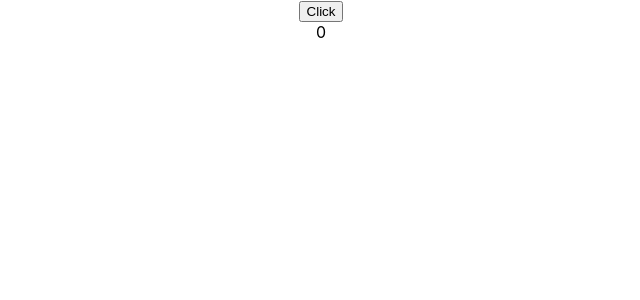
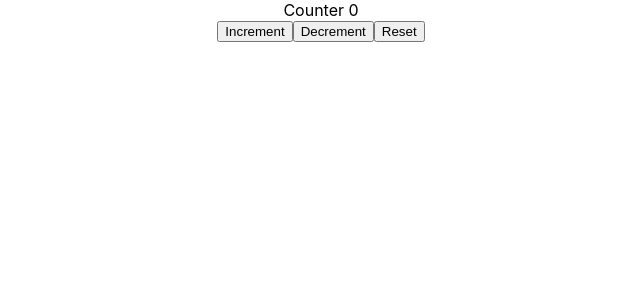
Before and after one commit to hardikd-zignuts/React-Practice, a React (Create React App) app: page / in a window 1280 px wide. Shown: the top 300 px of the page, without its empty margins (319-959 px from the left). Built offline with nearby package versions, Linux system fonts and the light colour scheme.

Commit message:
State Handling With UseReducer

```diff
--- a/src/App.js
+++ b/src/App.js
@@ -1,11 +1,11 @@
 import "./App.css";
-import TitleEffect from "./components/TitleEffect";
+import CounterReducer from "./components/CounterReducer";
 
 function App() {
   return (
     <>
       <div className="App">
-        <TitleEffect />
+        <CounterReducer />
       </div>
     </>
   );
--- /dev/null
+++ b/src/components/CounterReducer.jsx
@@ -0,0 +1,31 @@
+import React, { useReducer } from "react";
+const initialValue = 0;
+const reducer = (currentState, action) => {
+  switch (action) {
+    case "increment":
+      return currentState + 1;
+
+    case "decrement":
+      return currentState - 1;
+
+    case "reset":
+      return initialValue;
+
+    default:
+      return currentState;
+  }
+};
+
+const CounterReducer = () => {
+  const [value, dispatch] = useReducer(reducer, initialValue);
+  return (
+    <div>
+      <div>Counter {value}</div>
+      <button onClick={() => dispatch("increment")}>Increment</button>
+      <button onClick={() => dispatch("decrement")}>Decrement</button>
+      <button onClick={() => dispatch("reset")}>Reset</button>
+    </div>
+  );
+};
+
+export default CounterReducer;
```
